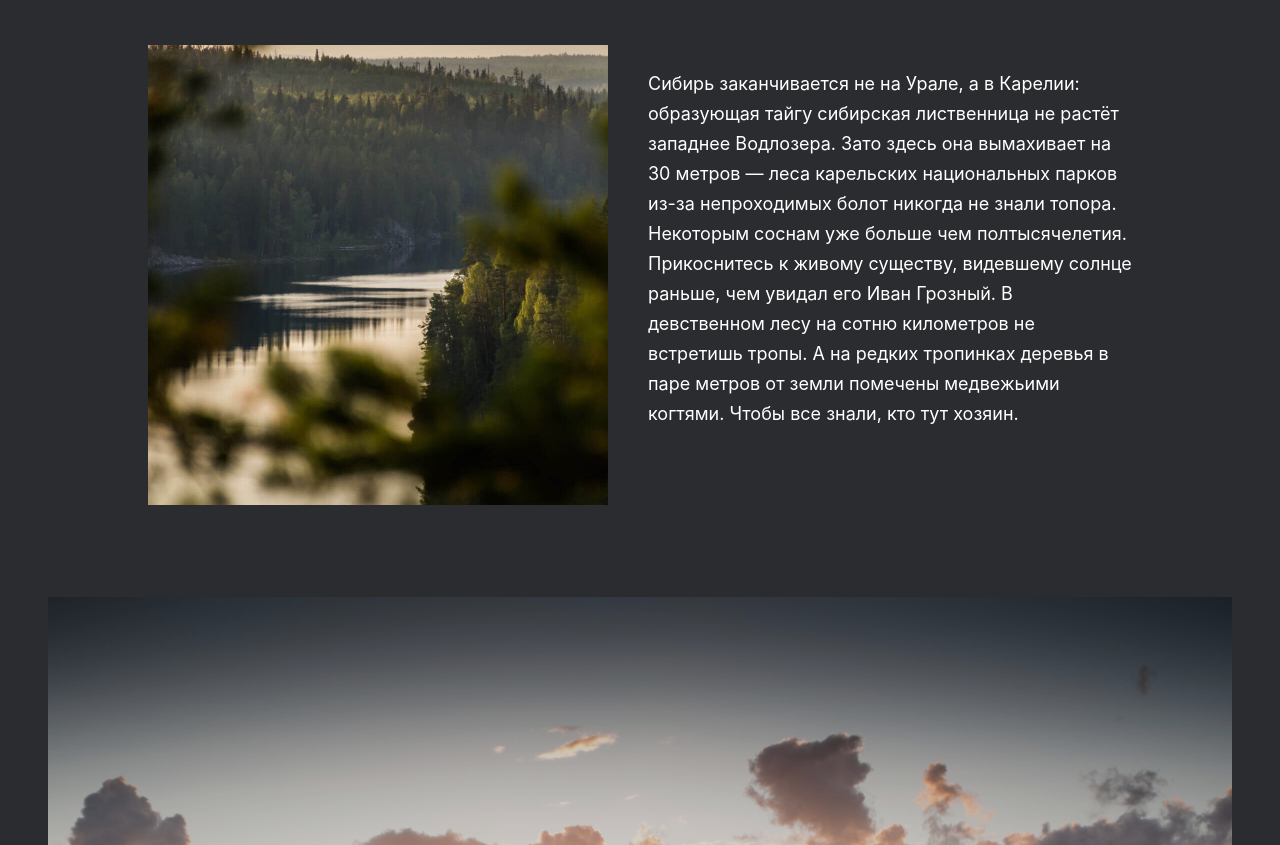
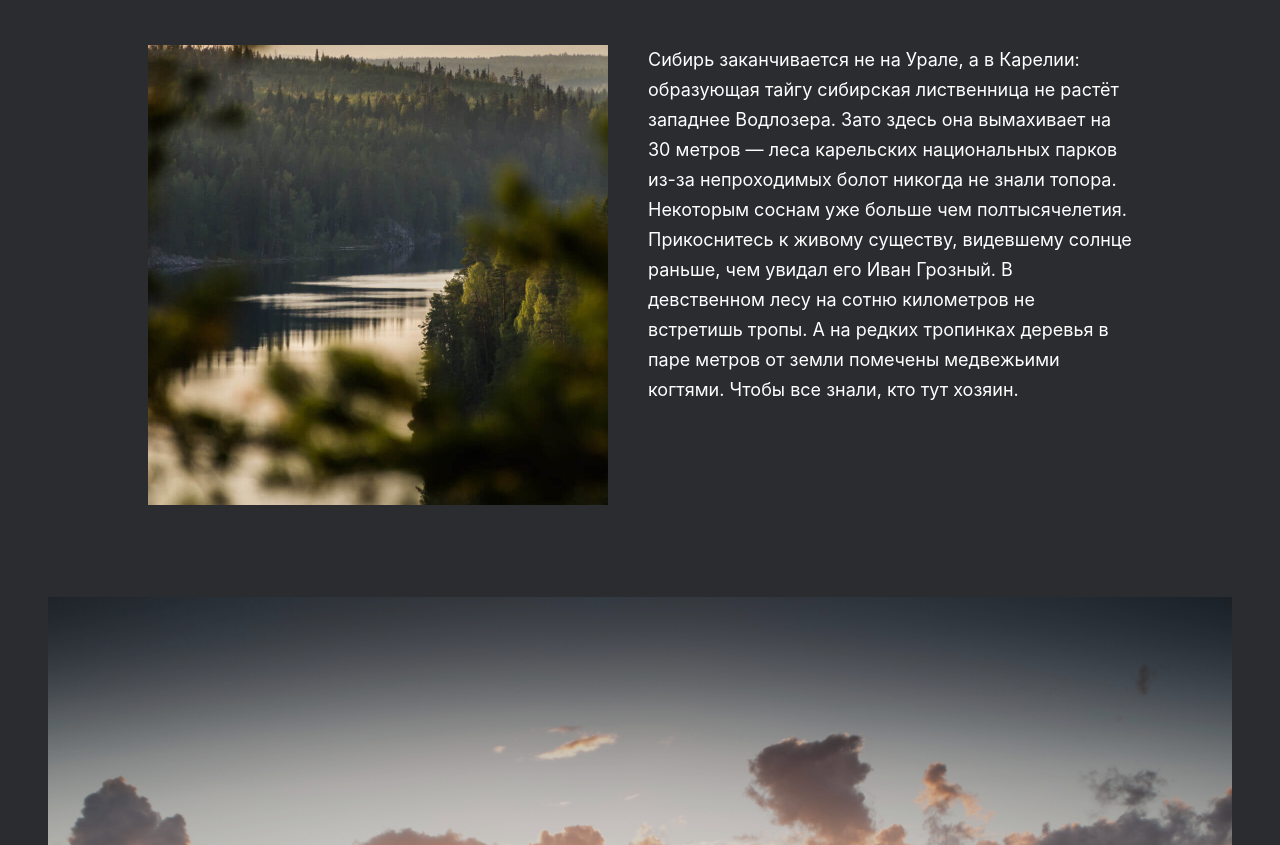
Before and after one commit to Bishop-Y/russian-travel, a plain HTML site: page index.html in a window 1280 px wide. Shown: the part 5595-6440 px from the top of the page. Drawn offline with Linux system fonts and the light colour scheme; a web font is replaced by a local one.

Commit message:
фикс place

```diff
--- a/blocks/place/__paragraph/place__paragraph.css
+++ b/blocks/place/__paragraph/place__paragraph.css
@@ -7,6 +7,6 @@
     color: #FFFFFF;
 }
 
-.place__paragraph:last-of-type {
+.place__paragraph:nth-of-type(2) {
     padding-top: 24px;
 }
```
